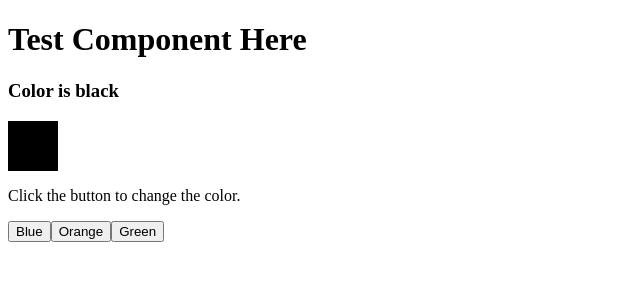
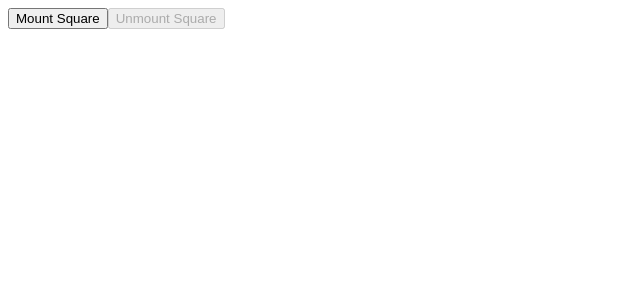
Before and after one commit to ltramos7/react-lifecycle-methods, a React (Create React App) app: page / in a window 1280 px wide. Shown: the top 300 px of the page, without its empty margins (0-640 px from the left). Built offline with nearby package versions, Linux system fonts and the light colour scheme.

Commit message:
Went back to index.js being the main render. Mount and unmount the square component. The square itself can change colors. Need to think about the lifecyles method with with console log still.

```diff
--- a/src/App.js
+++ b/src/App.js
@@ -1,17 +1,44 @@
 import React from "react";
-import ReactDOM from "react-dom";
 import SquareComponent from "./Components/SquareComponent";
 
 class App extends React.Component {
+
+  constructor(){
+    super()
+    this.state = {
+      mount: false
+    }
+    // this.mountSquare = () => this.setState({mount: true})
+    // this.unmountSquare = () => this.setState({mount: false})
+  }
+  mountSquare = () => {
+    this.setState({
+      mount:true
+    })
+    console.log(this.state)
+  }
+
+  unmountSquare = () => {
+    this.setState({
+      mount:false
+    })
+    console.log(this.state)
+  }
+
+  // mountSquare = () => this.setState({mount: true})
+  // unmountSquare = () => this.setState({mount: false})
+
   render() {
     return (
       <div>
-        <SquareComponent />
+        <button onClick={this.mountSquare} disabled={this.state.mount}>Mount Square</button>
+        <button onClick={this.unmountSquare} disabled={!this.state.mount}>Unmount Square</button>
+        {this.state.mount? <SquareComponent/> : null}
       </div>
     );
   }
 }
 
-ReactDOM.render(<App />, document.getElementById("root"));
+// ReactDOM.render(<App />, document.getElementById("root"));
 
 export default App;
--- a/src/Components/SquareComponent.js
+++ b/src/Components/SquareComponent.js
@@ -41,7 +41,6 @@ class SquareComponent extends Component {
         console.log("render() method fired")
         return (
             <div>
-                <h1>Test Component Here</h1>
                 <h3>Color is {this.state.color}</h3>
                 <div className="square" style={{backgroundColor: this.state.color}}/>
                 <div>
```
Also changed, not shown: src/index.js (+4 -4 lines).
